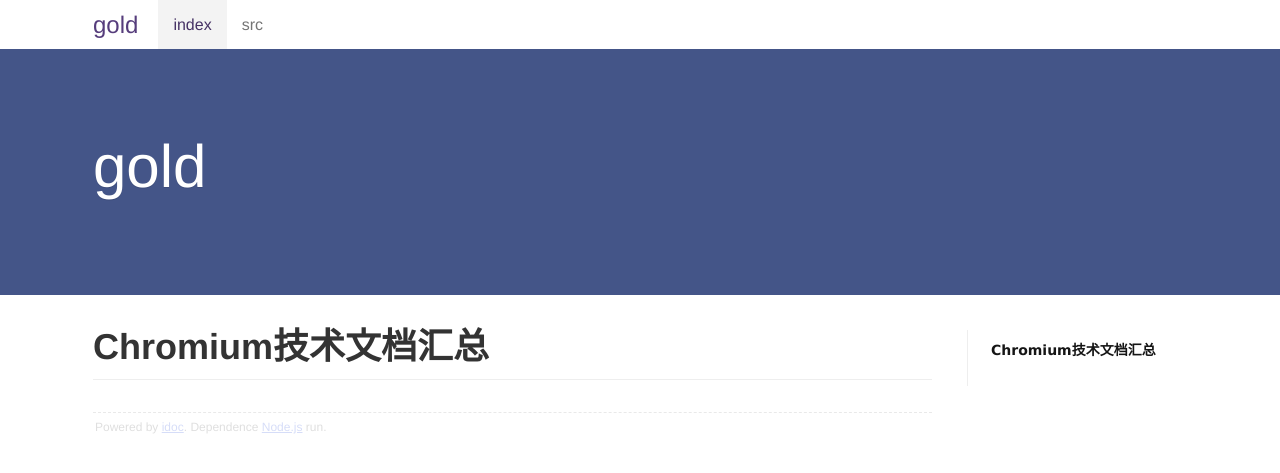
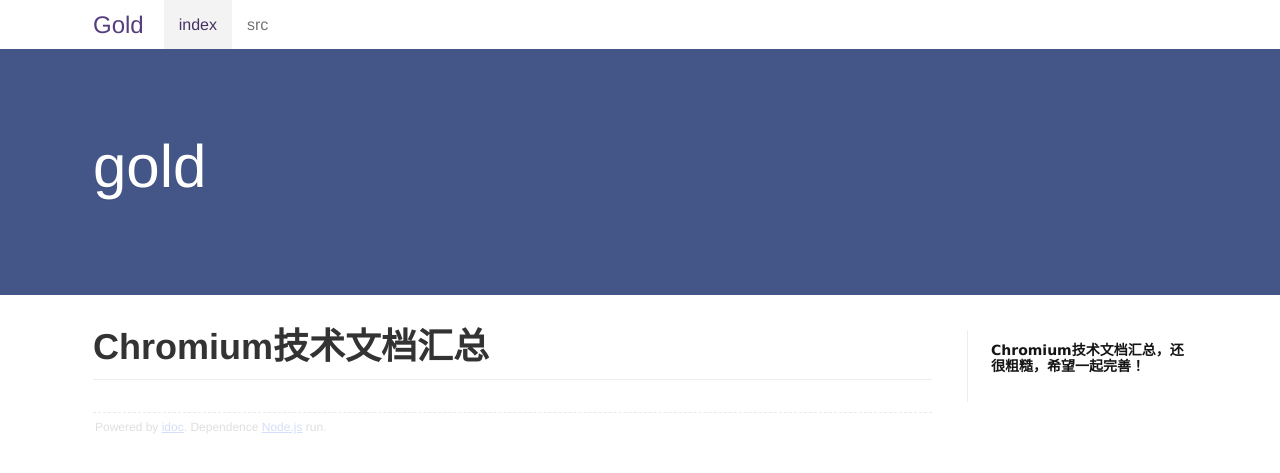
Before and after one commit to leer168/leer168.github.io, a plain HTML site: page index.html in a window 1280 px wide. Drawn offline with Linux system fonts and the light colour scheme.

Commit message:
Update wording

```diff
--- a/index.html
+++ b/index.html
@@ -3,7 +3,7 @@
 <head>
     <meta charset="UTF-8">
     <meta name="viewport" content="width=device-width, initial-scale=1">
-    <title>gold</title>
+    <title>Gold</title>
 
     <link rel="stylesheet" type="text/css" href="static/css/main.css">
 </head>
@@ -12,7 +12,7 @@
     <div class="container">
         <div class="logo">
 
-                gold
+                Gold
 
         </div>
         <input type="checkbox" id="idoc_nav" />
@@ -42,7 +42,7 @@
 <div class="container">
 
     <div class="page-toc">
-        <ul><li><a href="#t0Chromium技术文档汇总">Chromium技术文档汇总</a></li></ul>
+        <ul><li><a href="#t0Chromium技术文档汇总">Chromium技术文档汇总，还很粗糙，希望一起完善！</a></li></ul>
     </div>
 
     <div class="content markdown-body">
```
